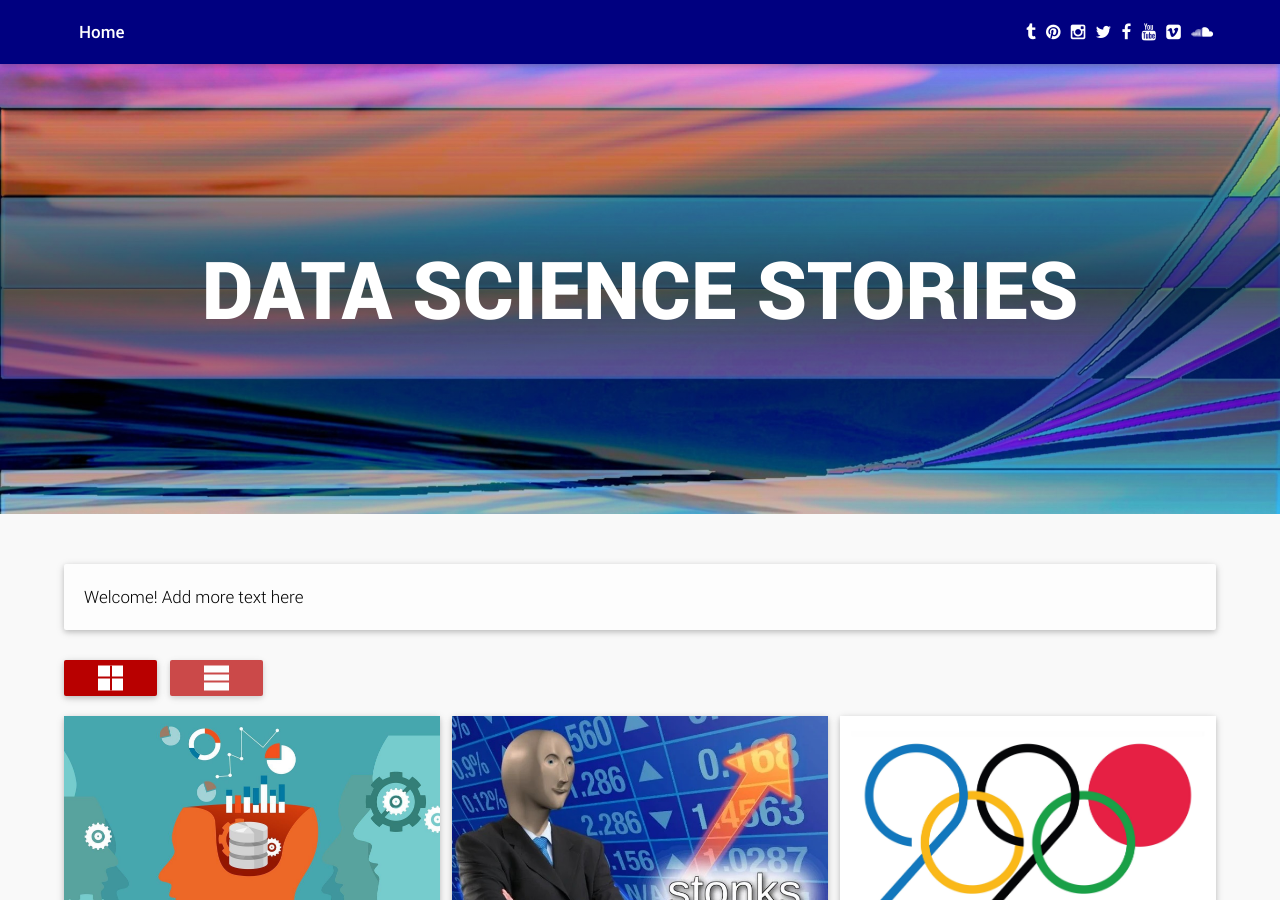
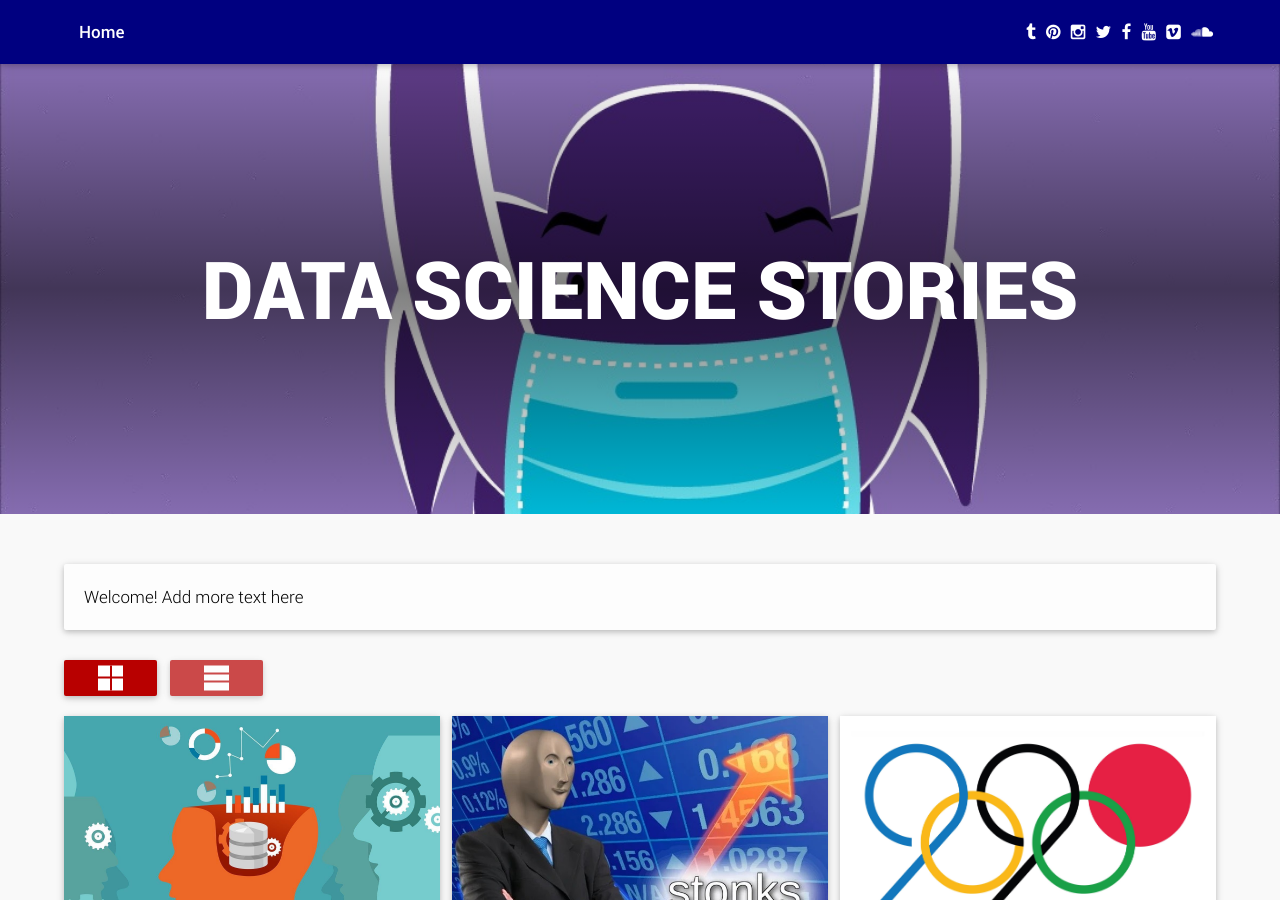
Before and after one commit to stat231-f20/pug-blogs, a Jekyll site: the page built from index.html, in a window 1280 px wide and 900 px high. Built offline with Jekyll 4.4.1, drawn with Linux system fonts in a browser that asks for light colours; the list of posts is cut into pages by our own code.

Commit message:
updating cover image to protect the herd

```diff
--- a/_config.yml
+++ b/_config.yml
@@ -1,6 +1,6 @@
 name: Data Science Stories
 description: Amherst College Fall 2020
-featimg: sea_level_rise.jpg
+featimg: protect_the_herd.jpg
 
 url: https://stat231-f20.github.io
 baseurl: '/pug-blogs'
```
Also changed, not shown: media/covers/protect_the_herd.jpg (added).
